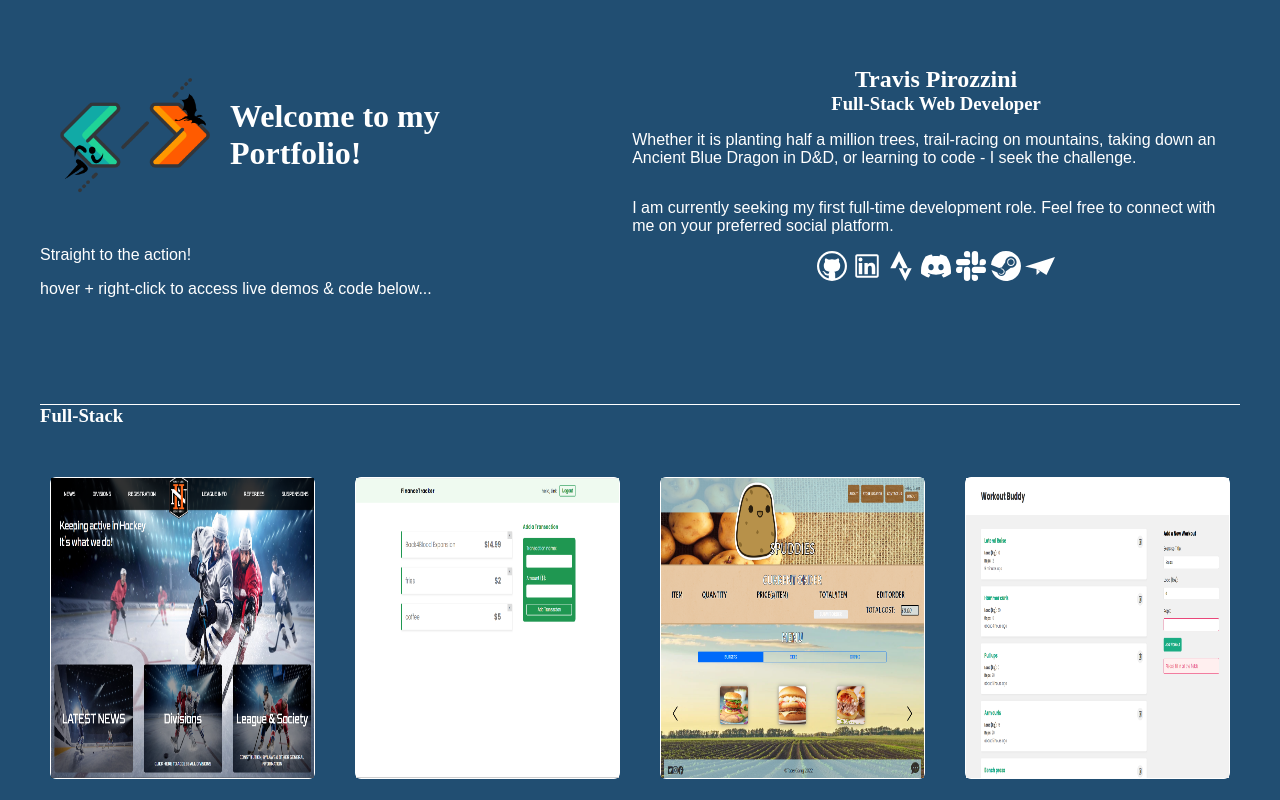
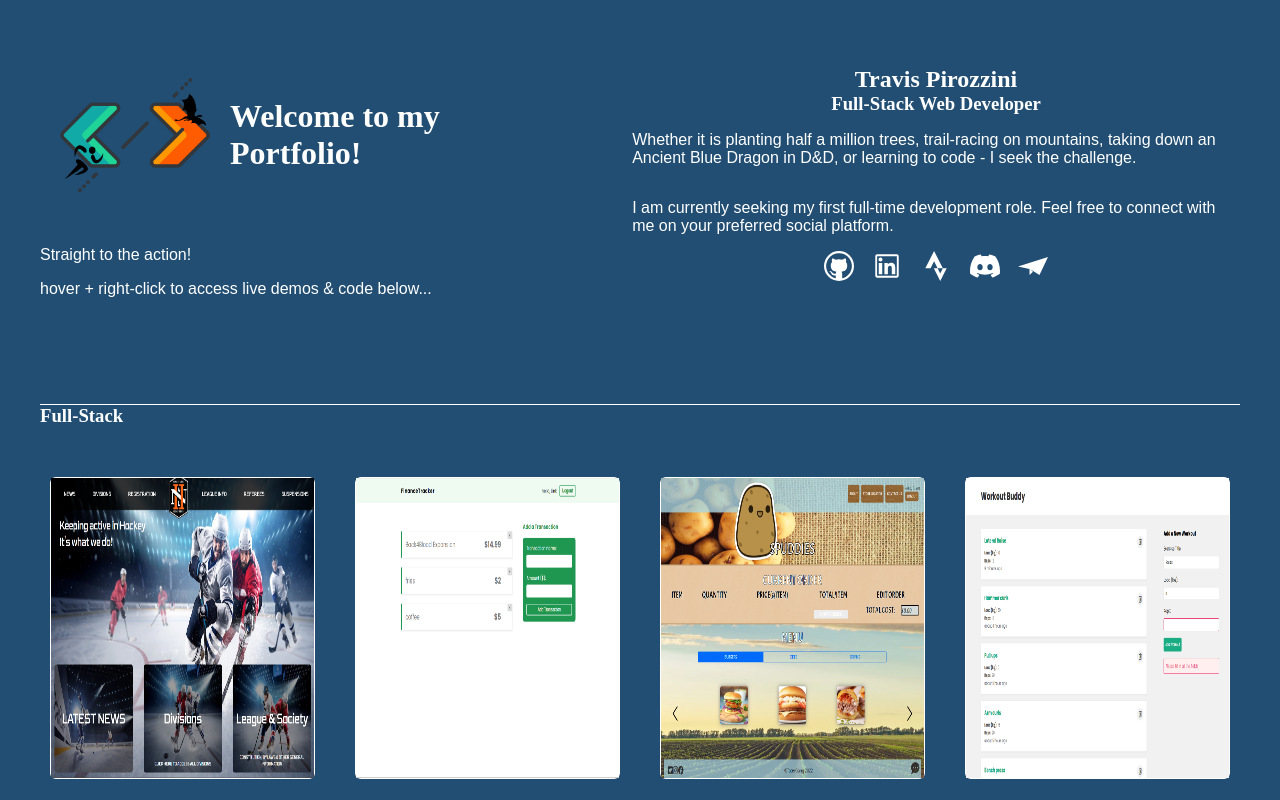
Before and after one commit to T-Pirozzini/T-Pirozzini.github.io, a React (Create React App) app: page / in a window 1280 px wide. Shown: the top 800 px of the page. Built offline with nearby package versions, Linux system fonts and the light colour scheme; a web font is replaced by a local one.

Commit message:
add links to social icons - complete styles

```diff
--- a/src/components/Navbar.css
+++ b/src/components/Navbar.css
@@ -35,7 +35,15 @@
   justify-content: space-around;
   font-size: 30px;
 }
-.social-icons > span:hover {
+.social-icons > a {
+  color: white;
+}
+.social-icons > a:hover {
   cursor: pointer;
-  color: orange
+  color: orange;
+  text-decoration: none;
 }
+.social-icons > a:visited {
+  /* color: white; */
+  /* text-decoration: none; */
+}
--- a/src/components/Navbar.jsx
+++ b/src/components/Navbar.jsx
@@ -28,13 +28,11 @@ export default function Navbar() {
         <p>Whether it is planting half a million trees, trail-racing on mountains, taking down an Ancient Blue Dragon in D&D, or learning to code - I seek the challenge.</p>
         <p>I am currently seeking my first full-time development role. Feel free to connect with me on your preferred social platform.</p>
         <div className="social-icons">
-          <span><VscGithub /></span>
-          <span><AiOutlineLinkedin /></span>
-          <span><SiStrava /></span>
-          <span><SiDiscord /></span>
-          <span><SiSlack /></span>
-          <span><SiSteam /></span>
-          <span><SiMinutemailer /></span>
+          <a href='https://github.com/T-Pirozzini'><VscGithub /></a>
+          <a href='https://www.linkedin.com/in/travis-pirozzini-2522b5115/'><AiOutlineLinkedin /></a>
+          <a href='https://www.strava.com/athletes/27155298'><SiStrava /></a>
+          <a href='discordapp.com/users/SlavTheTrayer#0083'><SiDiscord /></a>
+          <a href='mailto:tpirozzini@gmail.com'><SiMinutemailer /></a>
         </div>
       </div>
     </div>
```
